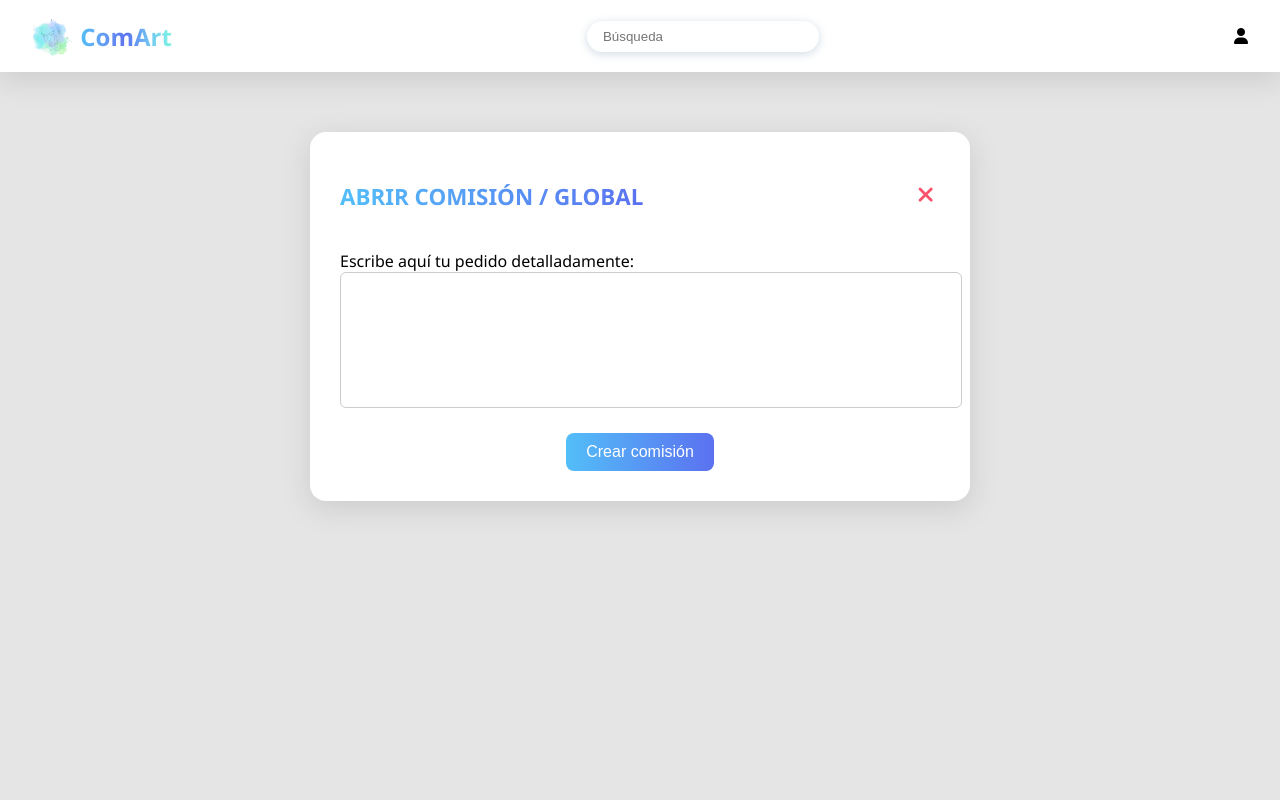
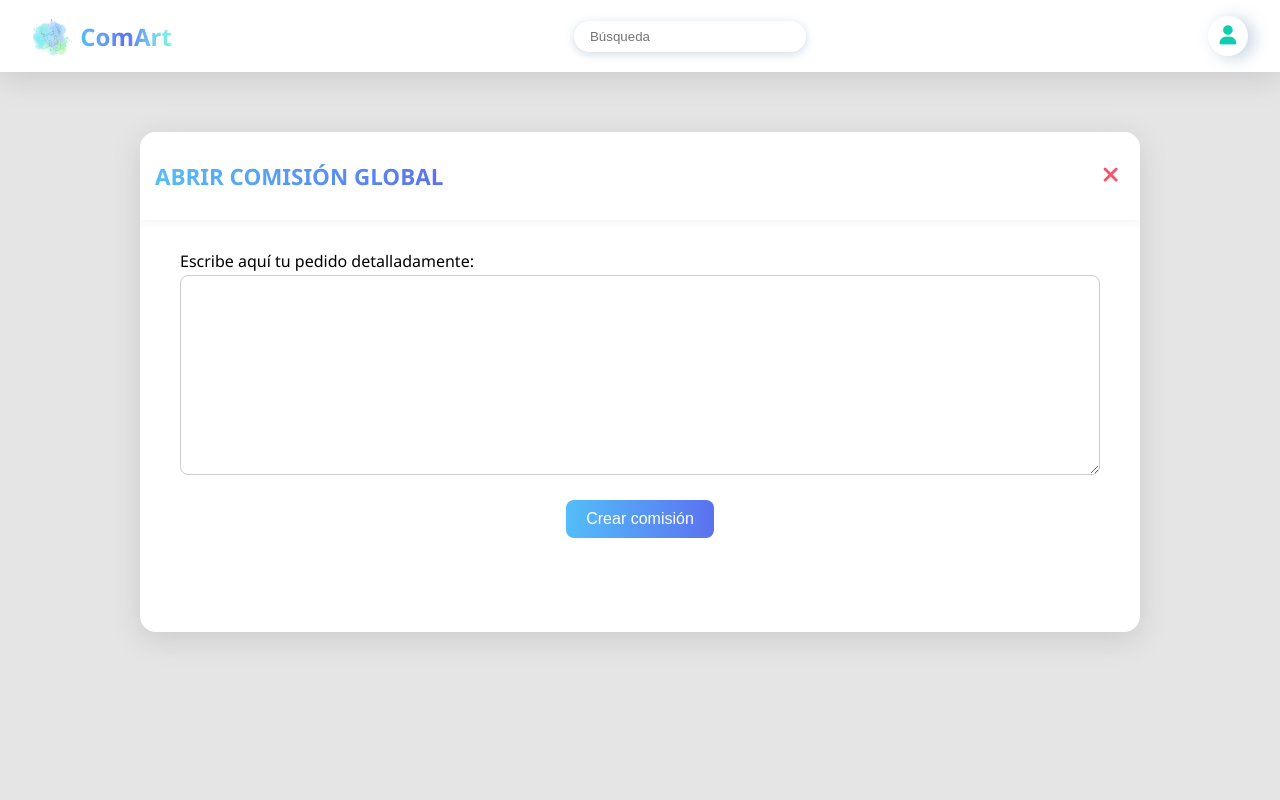
Before and after one commit to Maria1600/proyecto_final_ComArt, a Flask app: page /crear_comision in a window 1280 px wide. Run offline with Flask 3, Linux system fonts and the light colour scheme; the visitor is signed in with stand-in values (Sample User, id 1).

Commit message:
Arreglo de errores pequeños al crear comision y ajustado el css para que sea mas visual

```diff
--- a/commArt/Controladores/ComisionControlador.py
+++ b/commArt/Controladores/ComisionControlador.py
@@ -77,7 +77,9 @@ def crear_comision():
     id_cliente = data.get("id_cliente")
     id_artista = data.get("id_artista")
 
-    if descripcion and fecha and estado and tipo and id_cliente and id_artista:
+    print("DATOS RECIBIDOS:", data)
+
+    if descripcion and fecha and estado and tipo and id_cliente:
         estado_valido = estado in ['En espera']
         tipo_valido = tipo in ['Global', 'Individual']
 
@@ -89,7 +91,7 @@ def crear_comision():
                 "estado": nueva.estado,
                 "fecha_creacion": nueva.fecha_creacion,
                 "tipo": nueva.tipo,
-                "artista": nueva.artista.usuario.username,
+                "artista": nueva.artista.usuario.username if nueva.artista else None,
                 "cliente": nueva.cliente.username
             }
             http = 201
--- a/commArt/Servicios/ComisionServicio.py
+++ b/commArt/Servicios/ComisionServicio.py
@@ -1,3 +1,5 @@
+from datetime import datetime
+
 from Repositorios.ComisionRepo import ComisionRepositorio
 
 class ComisionServicio:
@@ -16,7 +18,8 @@ class ComisionServicio:
 
     @staticmethod
     def crear_comision(descripcion,estado,fecha,tipo,id_cliente,id_artista):
-        return ComisionRepositorio.crear(descripcion,estado,fecha,tipo,id_cliente,id_artista)
+        fecha_convertida = datetime.strptime(fecha, "%Y-%m-%d").date()
+        return ComisionRepositorio.crear(descripcion,estado,fecha_convertida,tipo,id_cliente,id_artista)
 
     @staticmethod
     def eliminar_comision(comision_id):
--- a/commArt/static/css/creaComStyle.css
+++ b/commArt/static/css/creaComStyle.css
@@ -1,3 +1,4 @@
+/* === General === */
 body {
     font-family: 'Segoe UI', sans-serif;
     margin: 0;
@@ -11,6 +12,10 @@ body {
     -webkit-backdrop-filter: blur(10px);
     backdrop-filter: blur(10px);
     z-index: 0;
+}
+
+.hidden {
+    display: none;
 }
 
 /* === Navbar === */
@@ -64,29 +69,91 @@ body {
   box-shadow: rgba(136, 165, 191, 0.4) 0px 2px 10px;
   width: 200px;
 }
-
-/* === Otras cosas === */
-
-.hidden {
-    display: none;
+/* === Perfil Icono + Dropdown === */
+.perfil-icono {
+  width: 40px;
+  height: 40px;
+  border-radius: 50%;
+  background-color: white;
+  display: flex;
+  align-items: center;
+  justify-content: center;
+  cursor: pointer;
+  box-shadow: rgba(136, 165, 191, 0.48) 6px 2px 16px 0px,
+              rgba(255, 255, 255, 0.8) -6px -2px 16px 0px;
 }
 
+.perfil-icono .avatar {
+  font-size: 1.2rem;
+  color: #10cdaf;
+}
+
+.dropdown-menu {
+  position: absolute;
+  top: 50px;
+  right: 0;
+  background: white;
+  border-radius: 10px;
+  box-shadow: 0 2px 10px rgba(0,0,0,0.1);
+  overflow: hidden;
+}
+
+.dropdown-menu a {
+  display: block;
+  padding: 0.5rem 1rem;
+  font-size: 0.9rem;
+  text-decoration: none;
+  color: #333;
+  font-weight: 500;
+  transition: background 0.2s ease;
+  white-space: nowrap;
+  min-width: 160px;
+}
+
+.dropdown-menu a:hover {
+  background-color: #f0f0f0;
+}
+
+.dropdown-menu a:last-child {
+  color: #f8536b;
+}
+
+/* === CAJA DE ABRIR COMISION === */
 .modal-caja {
     background: white;
     margin: 60px auto;
-    max-width: 600px;
-    padding: 30px;
+    width: 90%;
+    max-width: 1000px;
+    height: 500px;
     border-radius: 16px;
     box-shadow: rgba(100, 100, 111, 0.2) 0px 7px 29px 0px;
     position: relative;
     z-index: 2;
+    display: flex;
+    flex-direction: column;
+    overflow: hidden;
 }
 
 .modal-header {
     display: flex;
     justify-content: space-between;
     align-items: center;
-    margin-bottom: 20px;
+    padding: 10px 15px;
+    box-shadow: 0 2px 10px rgba(0, 0, 0, 0.05);
+    background-color: white;
+    z-index: 1;
+}
+
+.modal-contenido {
+    flex: 1;
+    padding: 30px 40px; /* margen interno para separar del borde */
+    display: flex;
+    flex-direction: column;
+    gap: 20px; /* espacio entre elementos */
+}
+
+.modal-contenido label {
+    margin-bottom: 8px;
 }
 
 .modal-titulo {
@@ -106,12 +173,16 @@ body {
 }
 
 textarea {
+    margin-top: 3px;
     width: 100%;
-    padding: 10px;
+    flex-grow: 1;
+    padding: 15px;
     border: 1px solid #ccc;
-    border-radius: 6px;
-    resize: none;
-    font-size: 1rem;
+    border-radius: 8px;
+    font-size: 1.1rem;
+    resize: vertical;
+    min-height: 200px;
+    box-sizing: border-box;
 }
 
 .boton-publicar-container {
@@ -133,3 +204,11 @@ textarea {
 .boton-primario:hover {
     transform: scale(1.05);
 }
+
+/* === Para errores === */
+.error-msg {
+    color: #f8536b;
+    font-size: 0.9em;
+    margin-top: 4px;
+    display: block;
+}
--- a/commArt/templates/crear_comision.html
+++ b/commArt/templates/crear_comision.html
@@ -35,7 +35,7 @@
     <div class="modal-header">
         <h2 class="modal-titulo">
             {% if es_global %}
-            ABRIR COMISIÓN / GLOBAL
+            ABRIR COMISIÓN GLOBAL
             {% else %}
             ABRIR COMISIÓN
             {% endif %}
@@ -45,8 +45,10 @@
         </button>
     </div>
 
+    <div class="modal-contenido">
         <form id="form-comision"
               data-tipo="{{ 'Global' if es_global else 'Individual' }}"
+              data-id-cliente="{{ id_cliente }}"
               data-id-artista="{{ id_artista if not es_global else '' }}">
             <label for="descripcion">Escribe aquí tu pedido detalladamente:</label>
             <textarea id="descripcion" name="descripcion" rows="6" required></textarea>
@@ -56,9 +58,16 @@
             </div>
         </form>
     </div>
+</div>
 </body>
 
 <script>
+
+    function toggleDropdown() {
+        const menu = document.getElementById('dropdown');
+        menu.classList.toggle('hidden');
+    }
+
     document.getElementById('form-comision').addEventListener('submit', async function(e) {
         e.preventDefault();
 
@@ -88,7 +97,7 @@
         };
 
         try {
-            const response = await fetch("{{ url_for('crear_comision') }}", {
+            const response = await fetch("/comisiones", {
                 method: "POST",
                 headers: {
                     "Content-Type": "application/json"
```
Also changed, not shown: commArt/comisiones.db. Lines whose indentation alone changed are shown as unchanged.
